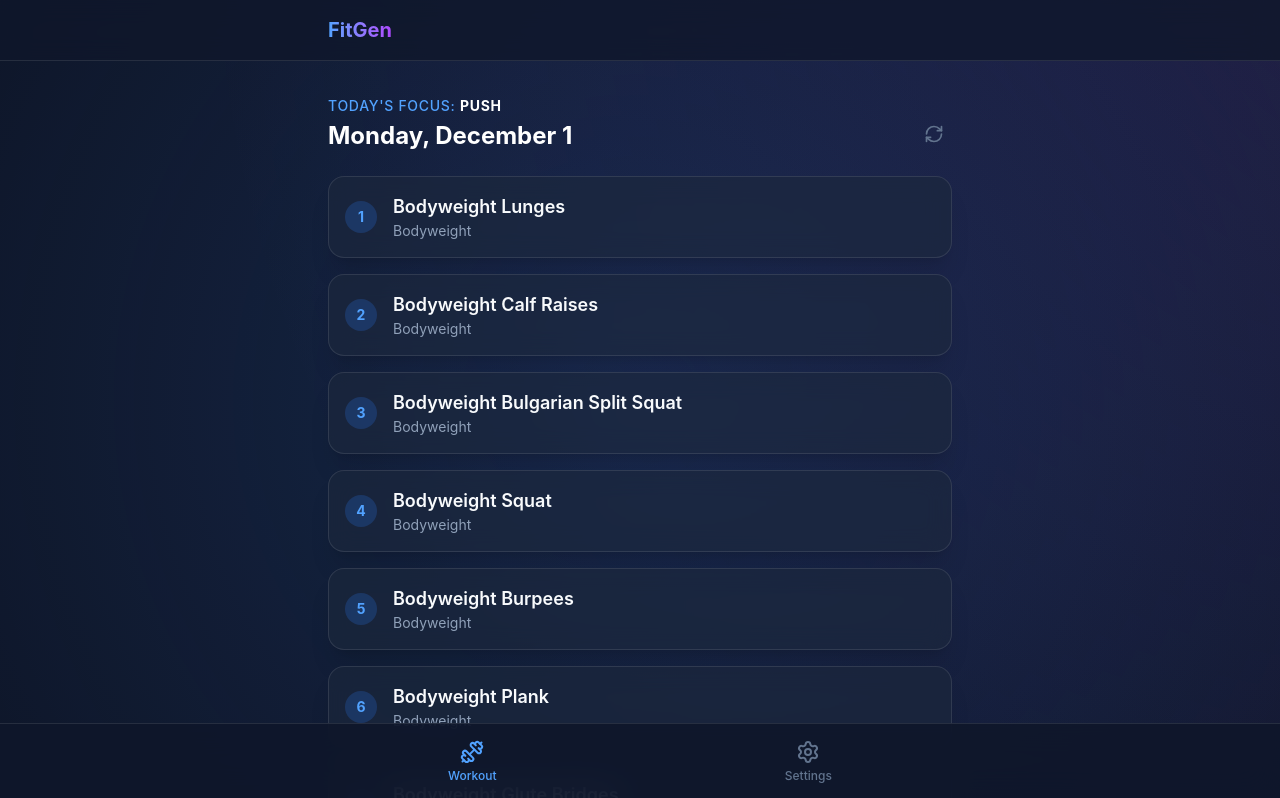
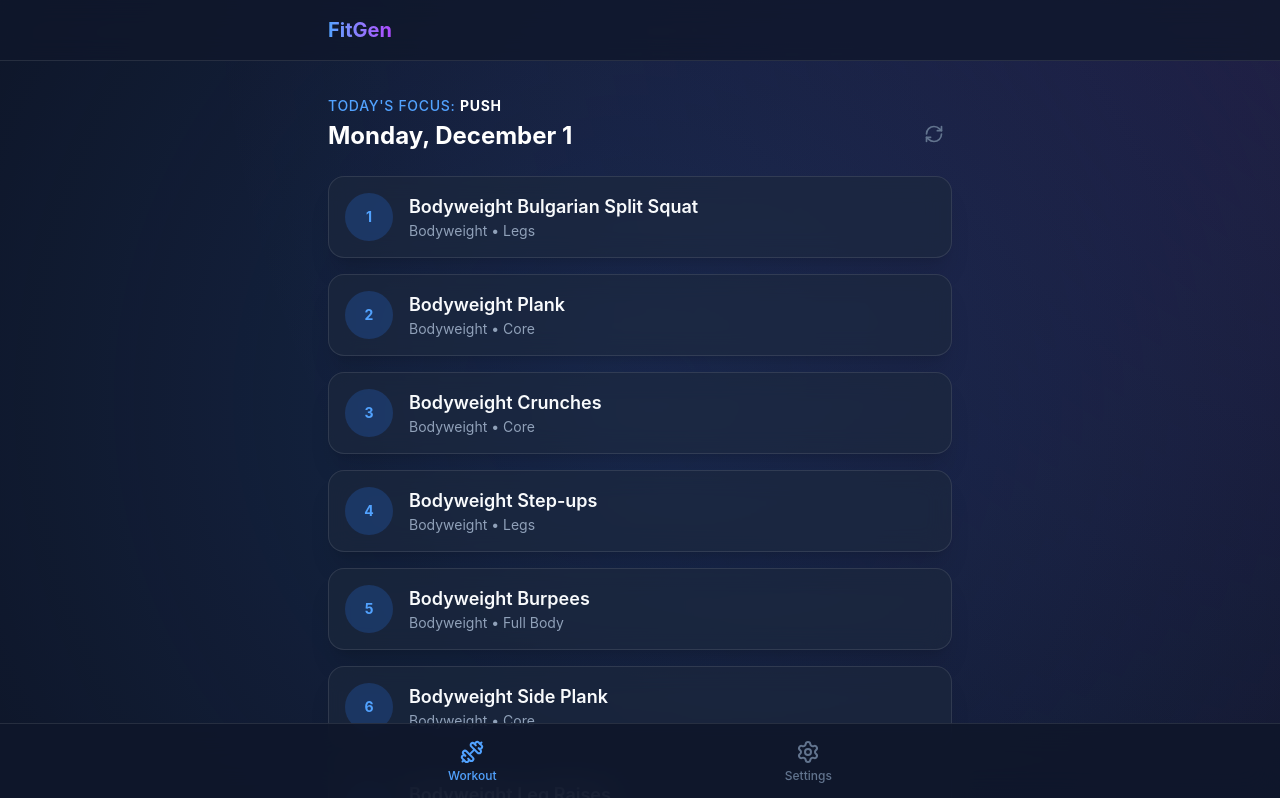
Before and after one commit to royrubin05/workout-app, a React (Vite) app: page / in a window 1280 px wide. Shown: the top 798 px of the page. Built offline with nearby package versions, Linux system fonts and the light colour scheme; no server answers.

Commit message:
Feat: Integrate ExerciseDB API and expand local DB

```diff
--- a/src/data/exercises.ts
+++ b/src/data/exercises.ts
@@ -4,60 +4,84 @@ export interface Exercise {
     equipment: string;
     category: 'Push' | 'Pull' | 'Legs' | 'Core' | 'Full Body' | 'Cardio';
     muscleGroup: string;
+    gifUrl?: string;
 }
 
 // Base exercises to generate variations from
 const BASE_MOVEMENTS = [
     // PUSH (Chest, Shoulders, Triceps)
-    { name: 'Bench Press', category: 'Push', muscles: 'Chest', equipment: ['Barbell', 'Dumbbells', 'Machine', 'Smith Machine'] },
-    { name: 'Incline Bench Press', category: 'Push', muscles: 'Chest', equipment: ['Barbell', 'Dumbbells', 'Machine', 'Smith Machine'] },
+    { name: 'Bench Press', category: 'Push', muscles: 'Chest', equipment: ['Barbell', 'Dumbbells', 'Machine', 'Smith Machine', 'Bands'] },
+    { name: 'Incline Bench Press', category: 'Push', muscles: 'Chest', equipment: ['Barbell', 'Dumbbells', 'Machine', 'Smith Machine', 'Bands'] },
     { name: 'Decline Bench Press', category: 'Push', muscles: 'Chest', equipment: ['Barbell', 'Dumbbells', 'Machine', 'Smith Machine'] },
-    { name: 'Overhead Press', category: 'Push', muscles: 'Shoulders', equipment: ['Barbell', 'Dumbbells', 'Kettlebell', 'Machine', 'Smith Machine', 'Bands'] },
+    { name: 'Floor Press', category: 'Push', muscles: 'Chest', equipment: ['Barbell', 'Dumbbells', 'Kettlebell', 'Smith Machine'] },
+    { name: 'Overhead Press', category: 'Push', muscles: 'Shoulders', equipment: ['Barbell', 'Dumbbells', 'Kettlebell', 'Machine', 'Smith Machine', 'Bands', 'Plate'] },
     { name: 'Arnold Press', category: 'Push', muscles: 'Shoulders', equipment: ['Dumbbells', 'Kettlebell'] },
-    { name: 'Push-ups', category: 'Push', muscles: 'Chest', equipment: ['Bodyweight', 'Bands', 'Weighted Vest'] },
-    { name: 'Dips', category: 'Push', muscles: 'Triceps', equipment: ['Bodyweight', 'Weighted', 'Machine', 'Dip Station'] },
-    { name: 'Chest Flys', category: 'Push', muscles: 'Chest', equipment: ['Dumbbells', 'Cables', 'Machine', 'Bands'] },
-    { name: 'Lateral Raises', category: 'Push', muscles: 'Shoulders', equipment: ['Dumbbells', 'Cables', 'Bands', 'Machine'] },
-    { name: 'Front Raises', category: 'Push', muscles: 'Shoulders', equipment: ['Dumbbells', 'Barbell', 'Plate', 'Cables', 'Bands'] },
-    { name: 'Tricep Extensions', category: 'Push', muscles: 'Triceps', equipment: ['Dumbbells', 'Cables', 'Barbell', 'Bands'] },
-    { name: 'Skullcrushers', category: 'Push', muscles: 'Triceps', equipment: ['Barbell', 'Dumbbells', 'EZ Bar'] },
+    { name: 'Push-ups', category: 'Push', muscles: 'Chest', equipment: ['Bodyweight', 'Bands', 'Weighted Vest', 'Decline', 'Incline'] },
+    { name: 'Dips', category: 'Push', muscles: 'Triceps', equipment: ['Bodyweight', 'Weighted', 'Machine', 'Dip Station', 'Bench'] },
+    { name: 'Chest Flys', category: 'Push', muscles: 'Chest', equipment: ['Dumbbells', 'Cables', 'Machine', 'Bands', 'Pec Deck'] },
+    { name: 'Lateral Raises', category: 'Push', muscles: 'Shoulders', equipment: ['Dumbbells', 'Cables', 'Bands', 'Machine', 'Plate', 'Kettlebell'] },
+    { name: 'Front Raises', category: 'Push', muscles: 'Shoulders', equipment: ['Dumbbells', 'Barbell', 'Plate', 'Cables', 'Bands', 'Kettlebell'] },
+    { name: 'Rear Delt Flys', category: 'Push', muscles: 'Shoulders', equipment: ['Dumbbells', 'Cables', 'Machine', 'Bands'] },
+    { name: 'Upright Rows', category: 'Push', muscles: 'Shoulders', equipment: ['Barbell', 'Dumbbells', 'Cables', 'Smith Machine', 'Bands'] },
+    { name: 'Tricep Extensions', category: 'Push', muscles: 'Triceps', equipment: ['Dumbbells', 'Cables', 'Barbell', 'Bands', 'Machine'] },
+    { name: 'Skullcrushers', category: 'Push', muscles: 'Triceps', equipment: ['Barbell', 'Dumbbells', 'EZ Bar', 'Cables'] },
     { name: 'Tricep Pushdowns', category: 'Push', muscles: 'Triceps', equipment: ['Cables', 'Bands'] },
+    { name: 'Tricep Kickbacks', category: 'Push', muscles: 'Triceps', equipment: ['Dumbbells', 'Cables', 'Bands'] },
+    { name: 'Close Grip Bench Press', category: 'Push', muscles: 'Triceps', equipment: ['Barbell', 'Smith Machine', 'Dumbbells'] },
 
     // PULL (Back, Biceps, Rear Delts)
-    { name: 'Pull-ups', category: 'Pull', muscles: 'Back', equipment: ['Pull-up Bar', 'Assisted Machine'] },
-    { name: 'Chin-ups', category: 'Pull', muscles: 'Back', equipment: ['Pull-up Bar', 'Assisted Machine'] },
-    { name: 'Bent Over Rows', category: 'Pull', muscles: 'Back', equipment: ['Barbell', 'Dumbbells', 'Kettlebell', 'Smith Machine', 'Bands'] },
+    { name: 'Pull-ups', category: 'Pull', muscles: 'Back', equipment: ['Pull-up Bar', 'Assisted Machine', 'Weighted'] },
+    { name: 'Chin-ups', category: 'Pull', muscles: 'Back', equipment: ['Pull-up Bar', 'Assisted Machine', 'Weighted'] },
+    { name: 'Bent Over Rows', category: 'Pull', muscles: 'Back', equipment: ['Barbell', 'Dumbbells', 'Kettlebell', 'Smith Machine', 'Bands', 'T-Bar'] },
     { name: 'Lat Pulldowns', category: 'Pull', muscles: 'Back', equipment: ['Cable', 'Machine', 'Bands'] },
     { name: 'Seated Rows', category: 'Pull', muscles: 'Back', equipment: ['Cable', 'Machine', 'Bands'] },
     { name: 'Face Pulls', category: 'Pull', muscles: 'Rear Delts', equipment: ['Cable', 'Bands'] },
-    { name: 'Bicep Curls', category: 'Pull', muscles: 'Biceps', equipment: ['Barbell', 'Dumbbells', 'Cables', 'Bands', 'EZ Bar', 'Machine'] },
-    { name: 'Hammer Curls', category: 'Pull', muscles: 'Biceps', equipment: ['Dumbbells', 'Cables', 'Bands'] },
+    { name: 'Bicep Curls', category: 'Pull', muscles: 'Biceps', equipment: ['Barbell', 'Dumbbells', 'Cables', 'Bands', 'EZ Bar', 'Machine', 'Plate'] },
+    { name: 'Hammer Curls', category: 'Pull', muscles: 'Biceps', equipment: ['Dumbbells', 'Cables', 'Bands', 'Rope'] },
     { name: 'Preacher Curls', category: 'Pull', muscles: 'Biceps', equipment: ['Barbell', 'Dumbbells', 'Machine', 'EZ Bar'] },
-    { name: 'Shrugs', category: 'Pull', muscles: 'Traps', equipment: ['Barbell', 'Dumbbells', 'Smith Machine', 'Trap Bar'] },
-    { name: 'Deadlift', category: 'Pull', muscles: 'Back', equipment: ['Barbell', 'Trap Bar', 'Dumbbells', 'Kettlebell'] },
-    { name: 'Single Arm Row', category: 'Pull', muscles: 'Back', equipment: ['Dumbbells', 'Kettlebell', 'Cable'] },
+    { name: 'Concentration Curls', category: 'Pull', muscles: 'Biceps', equipment: ['Dumbbells', 'Kettlebell'] },
+    { name: 'Shrugs', category: 'Pull', muscles: 'Traps', equipment: ['Barbell', 'Dumbbells', 'Smith Machine', 'Trap Bar', 'Cables', 'Plate'] },
+    { name: 'Deadlift', category: 'Pull', muscles: 'Back', equipment: ['Barbell', 'Trap Bar', 'Dumbbells', 'Kettlebell', 'Smith Machine'] },
+    { name: 'Single Arm Row', category: 'Pull', muscles: 'Back', equipment: ['Dumbbells', 'Kettlebell', 'Cable', 'Machine'] },
+    { name: 'Pullover', category: 'Pull', muscles: 'Back', equipment: ['Dumbbell', 'Barbell', 'Cable', 'Machine'] },
+    { name: 'Good Mornings', category: 'Pull', muscles: 'Back', equipment: ['Barbell', 'Bands', 'Smith Machine'] },
+    { name: 'Hyperextensions', category: 'Pull', muscles: 'Back', equipment: ['Bodyweight', 'Weighted', 'Machine'] },
 
     // LEGS (Quads, Hamstrings, Glutes, Calves)
-    { name: 'Squat', category: 'Legs', muscles: 'Quads', equipment: ['Barbell', 'Dumbbells', 'Kettlebell', 'Smith Machine', 'Bodyweight', 'Bands'] },
+    { name: 'Squat', category: 'Legs', muscles: 'Quads', equipment: ['Barbell', 'Dumbbells', 'Kettlebell', 'Smith Machine', 'Bodyweight', 'Bands', 'Safety Bar'] },
     { name: 'Front Squat', category: 'Legs', muscles: 'Quads', equipment: ['Barbell', 'Dumbbells', 'Kettlebell', 'Smith Machine'] },
-    { name: 'Lunges', category: 'Legs', muscles: 'Legs', equipment: ['Bodyweight', 'Dumbbells', 'Barbell', 'Kettlebell', 'Smith Machine'] },
-    { name: 'Bulgarian Split Squat', category: 'Legs', muscles: 'Legs', equipment: ['Bodyweight', 'Dumbbells', 'Barbell', 'Kettlebell'] },
+    { name: 'Lunges', category: 'Legs', muscles: 'Legs', equipment: ['Bodyweight', 'Dumbbells', 'Barbell', 'Kettlebell', 'Smith Machine', 'Sandbag'] },
+    { name: 'Reverse Lunges', category: 'Legs', muscles: 'Legs', equipment: ['Bodyweight', 'Dumbbells', 'Barbell', 'Kettlebell', 'Smith Machine'] },
+    { name: 'Side Lunges', category: 'Legs', muscles: 'Legs', equipment: ['Bodyweight', 'Dumbbells', 'Kettlebell'] },
+    { name: 'Bulgarian Split Squat', category: 'Legs', muscles: 'Legs', equipment: ['Bodyweight', 'Dumbbells', 'Barbell', 'Kettlebell', 'Smith Machine'] },
+    { name: 'Step-ups', category: 'Legs', muscles: 'Legs', equipment: ['Bodyweight', 'Dumbbells', 'Barbell', 'Kettlebell', 'Box'] },
     { name: 'Leg Press', category: 'Legs', muscles: 'Legs', equipment: ['Machine'] },
+    { name: 'Hack Squat', category: 'Legs', muscles: 'Quads', equipment: ['Machine', 'Barbell'] },
     { name: 'Leg Extensions', category: 'Legs', muscles: 'Quads', equipment: ['Machine', 'Bands'] },
-    { name: 'Leg Curls', category: 'Legs', muscles: 'Hamstrings', equipment: ['Machine', 'Bands', 'Dumbbell'] },
-    { name: 'Romanian Deadlift', category: 'Legs', muscles: 'Hamstrings', equipment: ['Barbell', 'Dumbbells', 'Kettlebell', 'Smith Machine', 'Bands'] },
-    { name: 'Calf Raises', category: 'Legs', muscles: 'Calves', equipment: ['Bodyweight', 'Dumbbells', 'Barbell', 'Machine', 'Smith Machine'] },
-    { name: 'Glute Bridges', category: 'Legs', muscles: 'Glutes', equipment: ['Bodyweight', 'Barbell', 'Dumbbell', 'Bands'] },
-    { name: 'Hip Thrusts', category: 'Legs', muscles: 'Glutes', equipment: ['Barbell', 'Dumbbell', 'Machine', 'Smith Machine'] },
+    { name: 'Leg Curls', category: 'Legs', muscles: 'Hamstrings', equipment: ['Machine', 'Bands', 'Dumbbell', 'Slider'] },
+    { name: 'Romanian Deadlift', category: 'Legs', muscles: 'Hamstrings', equipment: ['Barbell', 'Dumbbells', 'Kettlebell', 'Smith Machine', 'Bands', 'Trap Bar'] },
+    { name: 'Calf Raises', category: 'Legs', muscles: 'Calves', equipment: ['Bodyweight', 'Dumbbells', 'Barbell', 'Machine', 'Smith Machine', 'Leg Press'] },
+    { name: 'Glute Bridges', category: 'Legs', muscles: 'Glutes', equipment: ['Bodyweight', 'Barbell', 'Dumbbell', 'Bands', 'Machine'] },
+    { name: 'Hip Thrusts', category: 'Legs', muscles: 'Glutes', equipment: ['Barbell', 'Dumbbell', 'Machine', 'Smith Machine', 'Bands'] },
+    { name: 'Goblet Squat', category: 'Legs', muscles: 'Quads', equipment: ['Dumbbell', 'Kettlebell'] },
+    { name: 'Sumo Squat', category: 'Legs', muscles: 'Legs', equipment: ['Barbell', 'Dumbbell', 'Kettlebell', 'Smith Machine'] },
 
     // CORE / CARDIO
     { name: 'Plank', category: 'Core', muscles: 'Core', equipment: ['Bodyweight', 'Weighted'] },
-    { name: 'Crunches', category: 'Core', muscles: 'Core', equipment: ['Bodyweight', 'Machine', 'Cable'] },
-    { name: 'Leg Raises', category: 'Core', muscles: 'Core', equipment: ['Bodyweight', 'Pull-up Bar', 'Dip Station'] },
-    { name: 'Russian Twists', category: 'Core', muscles: 'Core', equipment: ['Bodyweight', 'Dumbbell', 'Kettlebell', 'Plate'] },
+    { name: 'Side Plank', category: 'Core', muscles: 'Core', equipment: ['Bodyweight'] },
+    { name: 'Crunches', category: 'Core', muscles: 'Core', equipment: ['Bodyweight', 'Machine', 'Cable', 'Ball'] },
+    { name: 'Sit-ups', category: 'Core', muscles: 'Core', equipment: ['Bodyweight', 'Weighted', 'Decline Bench'] },
+    { name: 'Leg Raises', category: 'Core', muscles: 'Core', equipment: ['Bodyweight', 'Pull-up Bar', 'Dip Station', 'Bench'] },
+    { name: 'Russian Twists', category: 'Core', muscles: 'Core', equipment: ['Bodyweight', 'Dumbbell', 'Kettlebell', 'Plate', 'Ball'] },
+    { name: 'Mountain Climbers', category: 'Core', muscles: 'Core', equipment: ['Bodyweight', 'Sliders'] },
+    { name: 'Bicycle Crunches', category: 'Core', muscles: 'Core', equipment: ['Bodyweight'] },
+    { name: 'Ab Rollouts', category: 'Core', muscles: 'Core', equipment: ['Ab Wheel', 'Barbell'] },
     { name: 'Burpees', category: 'Full Body', muscles: 'Full Body', equipment: ['Bodyweight'] },
+    { name: 'Jumping Jacks', category: 'Cardio', muscles: 'Full Body', equipment: ['Bodyweight'] },
     { name: 'Kettlebell Swings', category: 'Full Body', muscles: 'Full Body', equipment: ['Kettlebell', 'Dumbbell'] },
     { name: 'Jump Rope', category: 'Cardio', muscles: 'Legs', equipment: ['Jump Rope'] },
+    { name: 'Box Jumps', category: 'Cardio', muscles: 'Legs', equipment: ['Box'] },
+    { name: 'Battle Ropes', category: 'Cardio', muscles: 'Full Body', equipment: ['Ropes'] },
 ];
 
 // Generate the full list
--- a/src/pages/Home.tsx
+++ b/src/pages/Home.tsx
@@ -50,12 +50,16 @@ export const Home: React.FC = () => {
                             transition={{ delay: index * 0.05 }}
                             className="glass-card p-4 flex items-center gap-4"
                         >
-                            <div className="w-8 h-8 rounded-full bg-blue-500/20 flex items-center justify-center text-blue-400 font-bold text-sm">
-                                {index + 1}
+                            <div className="w-12 h-12 rounded-full bg-blue-500/20 flex-shrink-0 flex items-center justify-center text-blue-400 font-bold text-sm overflow-hidden">
+                                {exercise.gifUrl ? (
+                                    <img src={exercise.gifUrl} alt={exercise.name} className="w-full h-full object-cover" />
+                                ) : (
+                                    <span>{index + 1}</span>
+                                )}
                             </div>
-                            <div>
+                            <div className="flex-1">
                                 <h4 className="font-semibold text-lg">{exercise.name}</h4>
-                                <p className="text-sm text-slate-400">{exercise.equipment}</p>
+                                <p className="text-sm text-slate-400">{exercise.equipment} • {exercise.muscleGroup}</p>
                             </div>
                         </motion.div>
                     ))}
--- /dev/null
+++ b/src/services/exerciseDB.ts
@@ -0,0 +1,87 @@
+import type { Exercise } from '../data/exercises';
+
+const RAPIDAPI_KEY = import.meta.env.VITE_RAPIDAPI_KEY;
+const RAPIDAPI_HOST = import.meta.env.VITE_RAPIDAPI_HOST;
+const CACHE_KEY = 'fitgen_api_cache_v1';
+const CACHE_DURATION = 1000 * 60 * 60 * 24 * 7; // 7 days
+
+export interface ApiExercise {
+    id: string;
+    name: string;
+    bodyPart: string;
+    equipment: string;
+    gifUrl: string;
+    target: string;
+}
+
+export const fetchExercisesFromAPI = async (): Promise<ApiExercise[]> => {
+    if (!RAPIDAPI_KEY) {
+        console.warn('No RapidAPI Key found. Using local data only.');
+        return [];
+    }
+
+    // Check Cache
+    const cached = localStorage.getItem(CACHE_KEY);
+    if (cached) {
+        const { data, timestamp } = JSON.parse(cached);
+        if (Date.now() - timestamp < CACHE_DURATION) {
+            console.log('Using cached API data');
+            return data;
+        }
+    }
+
+    try {
+        const response = await fetch(`https://${RAPIDAPI_HOST}/exercises?limit=1300`, {
+            method: 'GET',
+            headers: {
+                'x-rapidapi-key': RAPIDAPI_KEY,
+                'x-rapidapi-host': RAPIDAPI_HOST,
+            },
+        });
+
+        if (!response.ok) {
+            throw new Error(`API Error: ${response.statusText}`);
+        }
+
+        const data: ApiExercise[] = await response.json();
+
+        // Cache result
+        localStorage.setItem(CACHE_KEY, JSON.stringify({
+            data,
+            timestamp: Date.now()
+        }));
+
+        return data;
+    } catch (error) {
+        console.error('Failed to fetch from ExerciseDB:', error);
+        return [];
+    }
+};
+
+// Helper to map API data to our internal Exercise format
+export const mapApiToInternal = (apiData: ApiExercise[]): Exercise[] => {
+    return apiData.map(ex => ({
+        id: ex.id,
+        name: ex.name.charAt(0).toUpperCase() + ex.name.slice(1),
+        equipment: ex.equipment.charAt(0).toUpperCase() + ex.equipment.slice(1),
+        category: mapTargetToCategory(ex.bodyPart, ex.target),
+        muscleGroup: ex.target,
+        gifUrl: ex.gifUrl
+    }));
+};
+
+const mapTargetToCategory = (bodyPart: string, target: string): any => {
+    const pushMuscles = ['chest', 'shoulders', 'triceps'];
+    const pullMuscles = ['back', 'lats', 'biceps', 'trapezius'];
+    const legMuscles = ['upper legs', 'lower legs', 'glutes', 'quadriceps', 'hamstrings', 'calves'];
+    const coreMuscles = ['waist', 'abs'];
+    const cardio = ['cardio'];
+
+    if (pushMuscles.some(m => bodyPart.includes(m) || target.includes(m))) return 'Push';
+    if (pullMuscles.some(m => bodyPart.includes(m) || target.includes(m))) return 'Pull';
+    if (legMuscles.some(m => bodyPart.includes(m) || target.includes(m))) return 'Legs';
+    if (coreMuscles.some(m => bodyPart.includes(m) || target.includes(m))) return 'Core';
+    if (cardio.some(m => bodyPart.includes(m) || target.includes(m))) return 'Cardio';
+
+    return 'Full Body';
+};
```
Also changed, not shown: src/context/WorkoutContext.tsx (+25 -3 lines), 2 other files (tests, documents, lock files or other folders).
